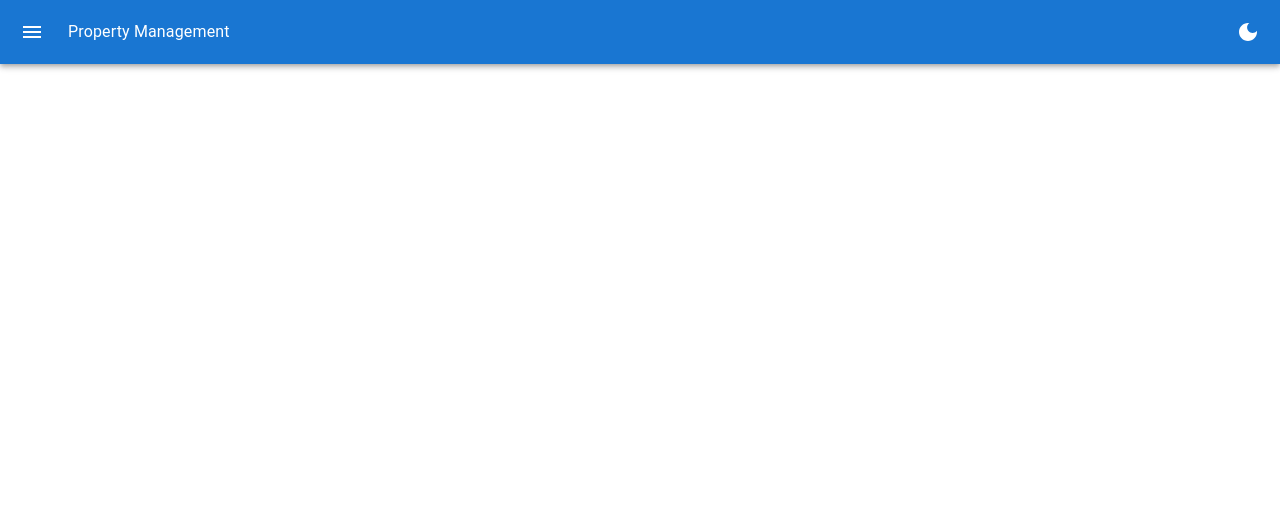
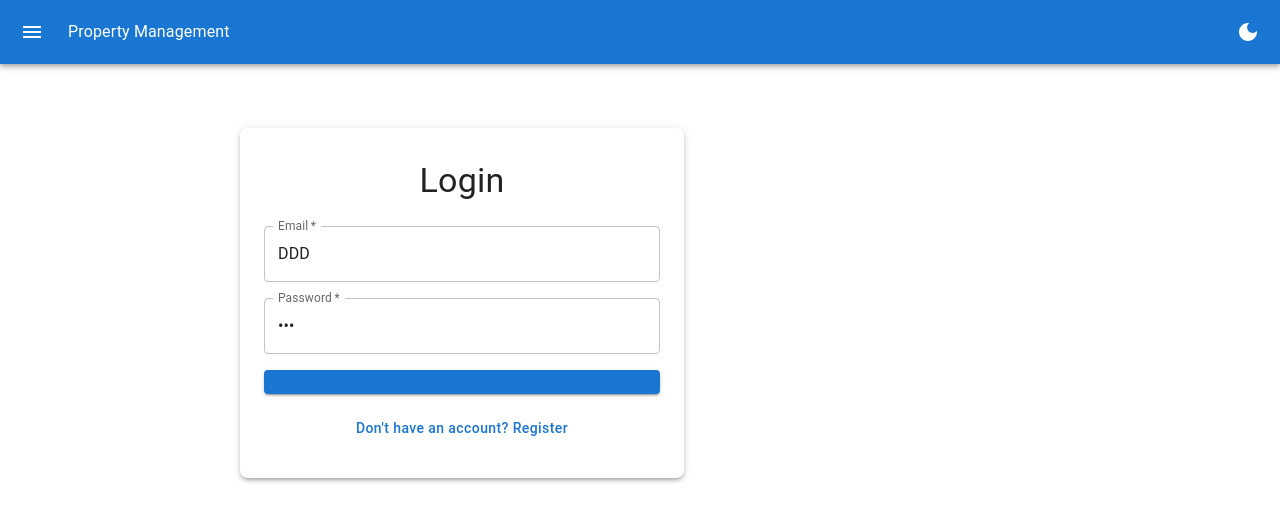
Before and after one commit to wai-yanphyo/My_Web_App_Project_001, a React (Vite) app in the folder Frontend/: page / in a window 1280 px wide. Shown: the top 522 px of the page. Built offline with nearby package versions, Linux system fonts and the light colour scheme.

Commit message:
active login page (only ui page and add LoginPage comonent  to Template)

```diff
--- a/Frontend/src/Template.jsx
+++ b/Frontend/src/Template.jsx
@@ -3,6 +3,8 @@ import { Box, Container } from "@mui/material";
 
  import Header from "./components/Header";
  import AppDrawer from "./components/AppDrawer";
+ import LoginPage from "./pages/LoginPage";
+
 
  export default function Template() {
 
@@ -11,6 +13,7 @@ import { Box, Container } from "@mui/material";
 
       <Header />
       <AppDrawer />
+      <LoginPage />
 
 
 
--- a/Frontend/src/pages/LoginPage.jsx
+++ b/Frontend/src/pages/LoginPage.jsx
@@ -0,0 +1,56 @@
+import React, { useState } from 'react';
+import { Container, Box, Typography, TextField, Button, CircularProgress, Alert } from '@mui/material';
+
+
+
+const LoginPage = () => {
+
+
+
+
+    return (
+        <Container maxWidth="xs" sx={{ml:30,mt: 8, mb: 4, p: 4, bgcolor: 'background.paper', borderRadius: 2, boxShadow: 3 }}>
+            <Typography variant="h4" component="h1" align="center" sx={{ mb: 3 }}>
+                Login
+            </Typography>
+            <Box component="form" onSubmit={'ss'} sx={{ display: 'flex', flexDirection: 'column', gap: 2 }}>
+                <TextField
+                    label="Email"
+                    name="email"
+                    type="email"
+                    value={"DDD"}
+                    onChange={"DDD"}
+                    fullWidth
+                    required
+                />
+                <TextField
+                    label="Password"
+                    name="password"
+                    type="password"
+                    value={'ddd'}
+                    onChange={'ddddd'}
+                    fullWidth
+                    required
+                />
+
+                <Button
+                    type="submit"
+                    variant="contained"
+                    color="primary"
+                    sx={{ p: 1.5, textTransform: 'none' }}
+                    //disabled={loading}
+                >
+                </Button>
+                <Button
+                    variant="text"
+
+                    sx={{ textTransform: 'none' }}
+                >
+                    Don't have an account? Register
+                </Button>
+            </Box>
+        </Container>
+    );
+};
+
+export default LoginPage;
```
